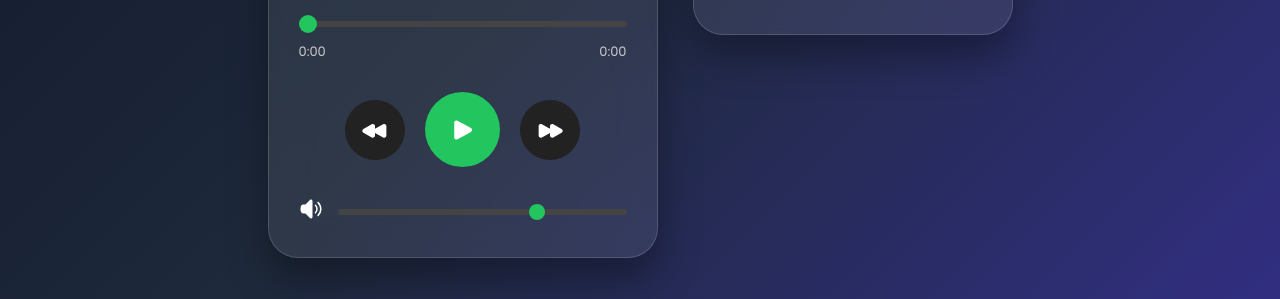
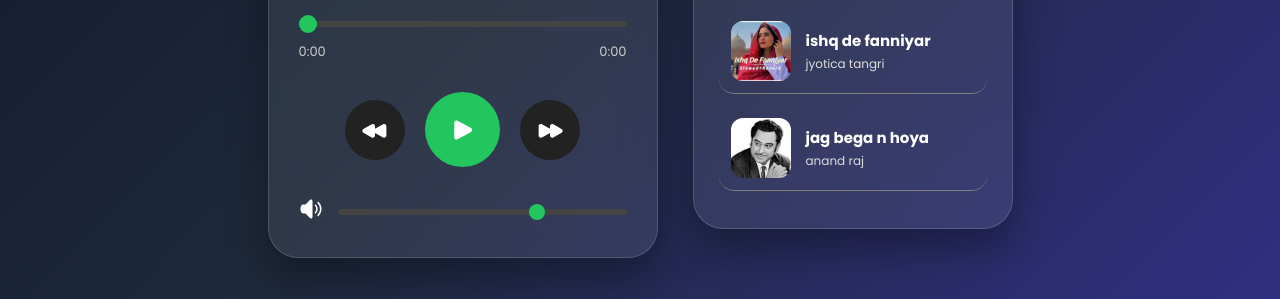
Before and after one commit to suhanim604-maker/MY-PROJECT, a plain HTML site: page music/index.html in a window 1280 px wide. Shown: the part 501-800 px from the top of the page. Drawn offline with Linux system fonts and the light colour scheme.

Commit message:
add musicPlaylist

```diff
--- a/music/script.js
+++ b/music/script.js
@@ -22,7 +22,20 @@ const songs = [
         artist: "Faheem Abdullah",
         src: "songs/saiyara.mp3",
         cover: "images/saiyara.jpg"
+    },
+        {
+        title: "ishq de fanniyar",
+        artist: "jyotica tangri",
+        src: "songs/ishq de faniyar.mp3",
+        cover: "images/ishq de faniyar.jpg"
+    },
+        {
+        title: "jag bega n hoya",
+        artist: "anand raj",
+        src: "songs/jag bega n.mp3",
+        cover: "images/jag bega n.jpg"
     }
+
 ];
 
 const audio = document.getElementById("audio");
--- a/music/style.css
+++ b/music/style.css
@@ -35,6 +35,7 @@ body{
     backdrop-filter:blur(20px);
     border:1px solid rgba(255,255,255,.15);
     box-shadow:0 20px 40px rgba(0,0,0,.35);
+
 }
 
 /* Playlist */
```
Also changed, not shown: music/images/ishq de faniyar.jpg (added), music/images/jag bega n.jpg (added), 2 other files.
